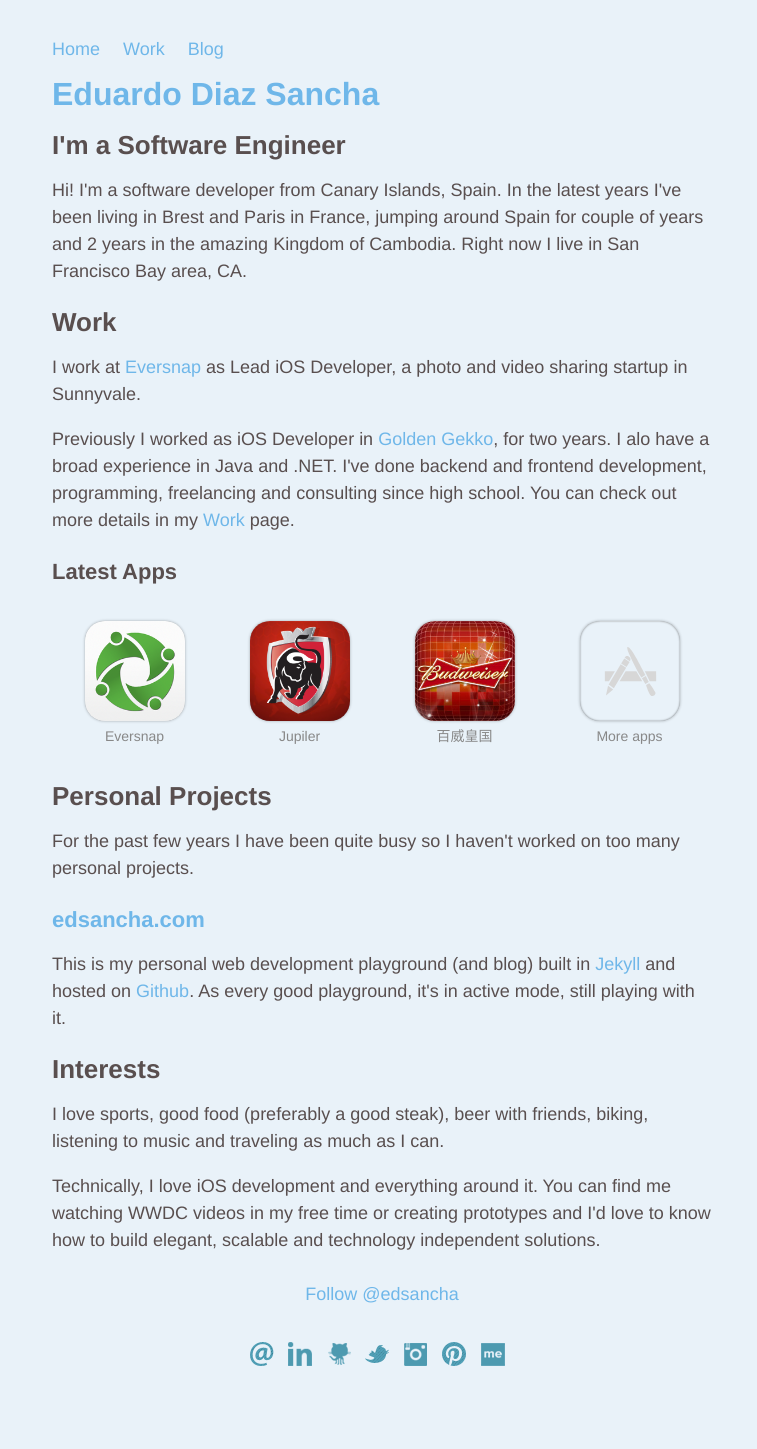
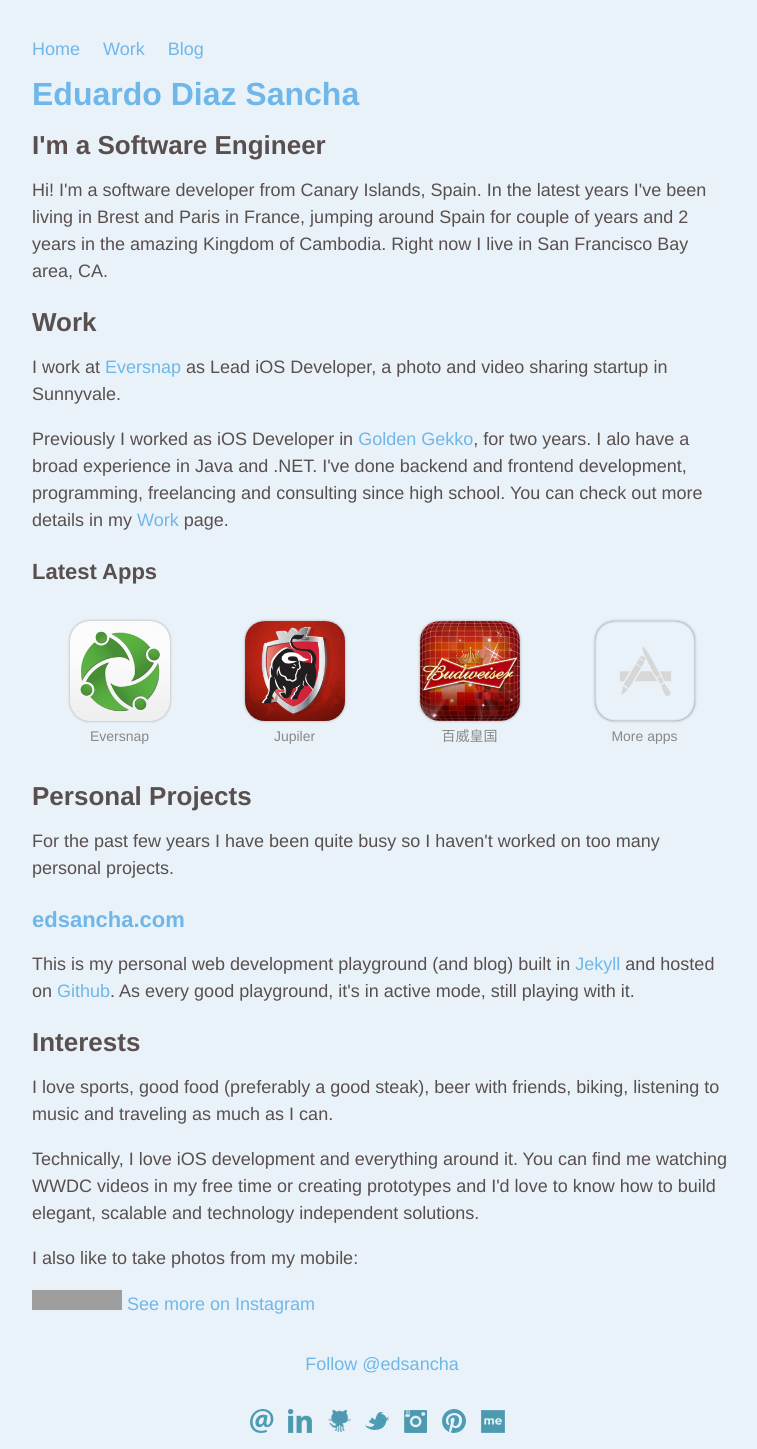
Before and after one commit to EdSancha/edsancha.github.io, a Jekyll site: the page built from index.html, in a window 1280 px wide. Shown: the whole page, without its empty margins (258-1015 px from the left). Built offline with Jekyll 4.4.1, drawn with Linux system fonts in a browser that asks for light colours; Markdown is read by kramdown in place of the engine named in the settings; comment, search, counter and statistics services are not loaded; before the commit the page ends 1386 px from its top, so only the background shows below that; grey boxes are pictures that could not be loaded.

Commit message:
Added Instagram Feed and updated README

```diff
--- a/css/main.css
+++ b/css/main.css
@@ -55,6 +55,37 @@
   font-size: 80%;
   margin-right: 3em;
 }
+
+/*****************************************************************************/
+/*
+/* Instagram
+/*
+/*****************************************************************************/
+
+#instafeed {
+    overflow: hidden;
+    zoom: 1;
+    max-width: 100%;
+}
+
+#instafeed a {
+    float: left
+    width:100%;
+}
+
+#instafeed img {
+    width: 25%;
+    max-width: 25%
+}
+
+@media screen and (max-width:768px) {
+    #instafeed img {
+        width: 50%;
+        max-width: 50%
+  }
+}
+
+#instafeed-meta {}
 
 /*****************************************************************************/
 /*
@@ -248,7 +279,7 @@
 /*Horizontal pads and laptops*/
 @media only screen and (min-width: 992px) {
   .site {
-    width: 660px;
+    width: 700px;
     margin:  2em auto 2em;
     line-height: 1.5em;
   }
@@ -279,7 +310,7 @@
 @media only screen and (min-width: 1382px) {
 
   .site {
-    width: 810px;
+    width: 900px;
     margin:  3em auto 3em;
     line-height: 1.5em;
   }
@@ -447,4 +478,5 @@
     width: 100px;
     position: relative;
     z-index: -2;
-    box-shadow: 0 0 3px rgba(0, 0, 0, 0.3), inset 0 0 2px rgba(0, 0, 0, 0.5), inset 0 1px 0 rgba(255, 255, 255, 0.25); }
+    box-shadow: 0 0 3px rgba(0, 0, 0, 0.3), inset 0 0 2px rgba(0, 0, 0, 0.5), inset 0 1px 0 rgba(255, 255, 255, 0.25);
+  }
--- a/index.html
+++ b/index.html
@@ -75,4 +75,31 @@
     <p>
             Technically, I love iOS development and everything around it. You can find me watching WWDC videos in my free time or creating prototypes and I'd love to know how to build elegant, scalable and technology independent solutions.
     </p>
+    <p>
+            I also like to take photos from my mobile:
+    </p>
+
+  <div id="instafeed"></div>
+
+    <script src="js/instafeed.min.js"></script>
+    <script type="text/javascript">
+        var userFeed = new Instafeed({
+            get: 'user',
+            userId: 6879744,
+            clientId: '4b925f1ea75d4ef3a46a22a1cdc23a5b',
+            accessToken: '6879744.f59def8.3a2ca72453bd480ea476632b465998aa',
+            link: 'true',
+            limit: '4'
+        });
+        userFeed.run();
+    </script>
+
+  </div>
+  <div id="instafeed-meta">
+
+      <a href="http://instagram.com/edsancha?ref=badge"><img src="http://badges.instagram.com/static/images/ig-badge-16.png" alt="Instagram"></a>
+      <a href="http://instagram.com/edsancha" rel="external nofollow" target="_blank">See more on Instagram</a>
+
+  </div>
+
 </div>
```
Also changed, not shown: README.md, js/instafeed.min.js (added).
